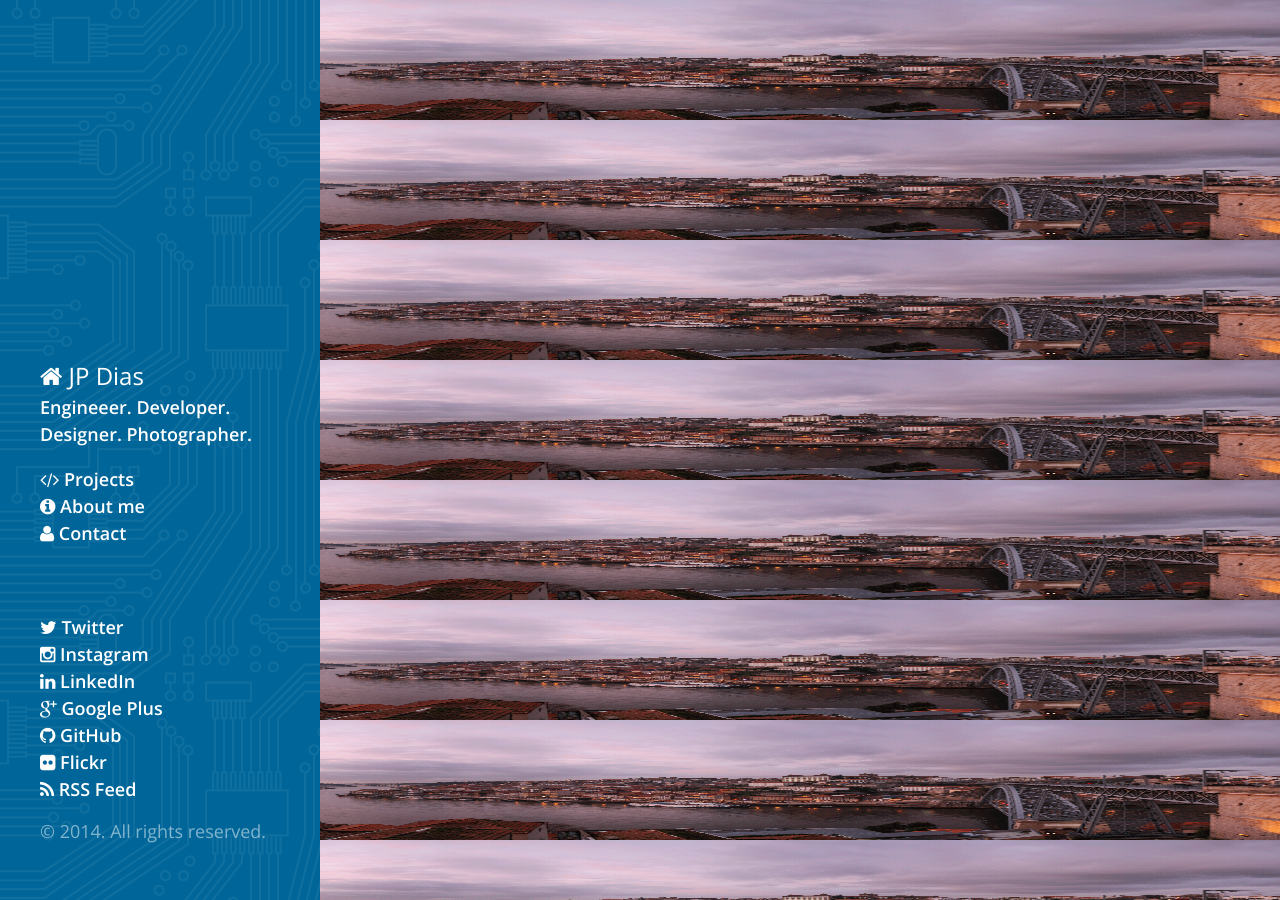
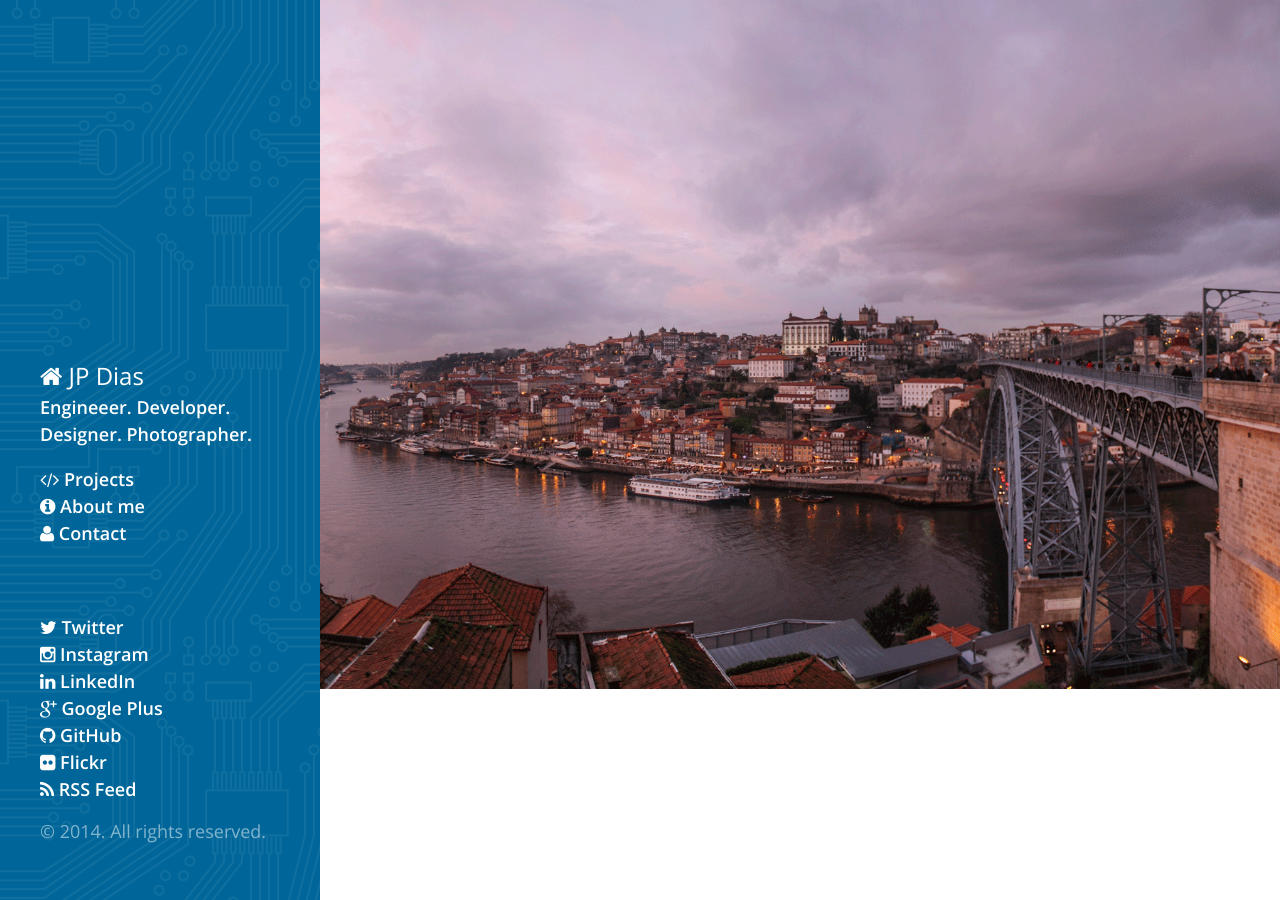
Before and after one commit to jpdias/jpdias.github.io, a Jekyll site: the page built from home.html, in a window 1280 px wide. Built offline with Jekyll 4.4.1, drawn with Linux system fonts in a browser that asks for light colours; nearby versions of some CDN libraries; Markdown is read by kramdown in place of the engine named in the settings.

Commit message:
teste bg

```diff
--- a/home.html
+++ b/home.html
@@ -5,12 +5,9 @@
 <style>
 html,body {
   background-image: url(../public/images/back.png);
-  background-size: 100% 100%;
--moz-background-size: 100% 100%; /* Gecko 1.9.2 (Firefox 3.6) */
--o-background-size: 100% 100%; /* Opera 9.5 */
--webkit-background-size: 100% 100%;/* Safari 3.0 */
--khtml-background-size: 100% 100%; /* Konqueror 3.5.4 */
--moz-border-image: url(mtn.jpg) 0; /* Gecko 1.9.1 (Firefox 3.5) */
+  background-size: cover;
+  background-repeat: no-repeat;
+
 }
 </style>
 
```
